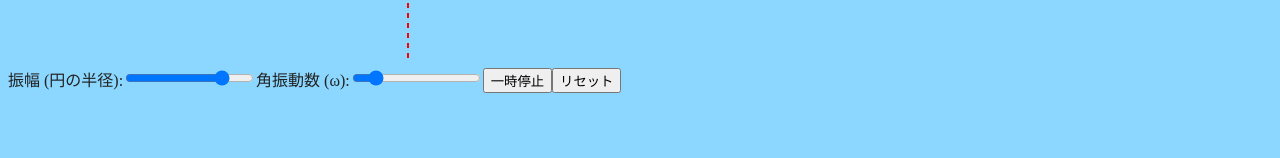
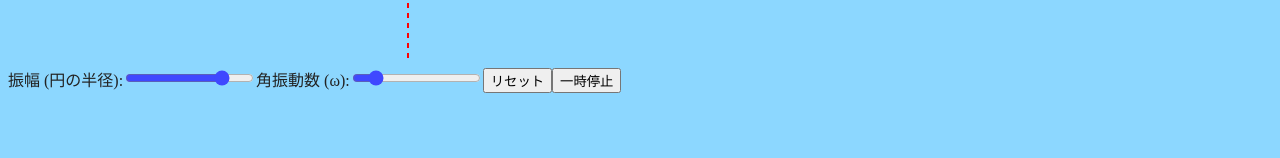
Before and after one commit to te-wing/wave.graphics, a Next.js app: page /wavelayout/tanshindou in a window 1280 px wide. Shown: the part 522-680 px from the top of the page. Built offline with nearby package versions, Linux system fonts and the light colour scheme; a web font is replaced by a local one.

Commit message:
そうそうそんな感じ

```diff
--- a/src/app/wavelayout/tanshindou/canvas.tsx
+++ b/src/app/wavelayout/tanshindou/canvas.tsx
@@ -1,5 +1,6 @@
 'use client';
 
+import styles from './tanshindoucanvas.module.scss'
 import React, { useRef, useEffect, useState, useCallback } from 'react';
 
 interface OscillationCanvasProps {
@@ -184,6 +185,7 @@ const OscillationCanvas: React.FC<OscillationCanvasProps> = ({
         <label htmlFor="amplitude">振幅 (円の半径):</label>
         <input
           type="range"
+          className={styles.slider}
           id="amplitude"
           min="10"
           max="150"
@@ -201,6 +203,7 @@ const OscillationCanvas: React.FC<OscillationCanvasProps> = ({
         <label htmlFor="frequency">角振動数 (ω):</label>
         <input
           type="range"
+          className={styles.slider}
           id="frequency"
           min="0.1"
           max="10"
@@ -214,10 +217,10 @@ const OscillationCanvas: React.FC<OscillationCanvasProps> = ({
             }
           }}
         />
+        <button onClick={handleReset}>リセット</button>
         <button onClick={handlePlayPause}>
           {isPlaying ? '一時停止' : '再生'}
         </button>
-        <button onClick={handleReset}>リセット</button>
       </div>
     </div>
   );
--- a/src/app/wavelayout/tanshindou/tanshindoucanvas.module.scss
+++ b/src/app/wavelayout/tanshindou/tanshindoucanvas.module.scss
@@ -0,0 +1,3 @@
+.slider {
+  accent-color: var(--a-default);
+}
```
